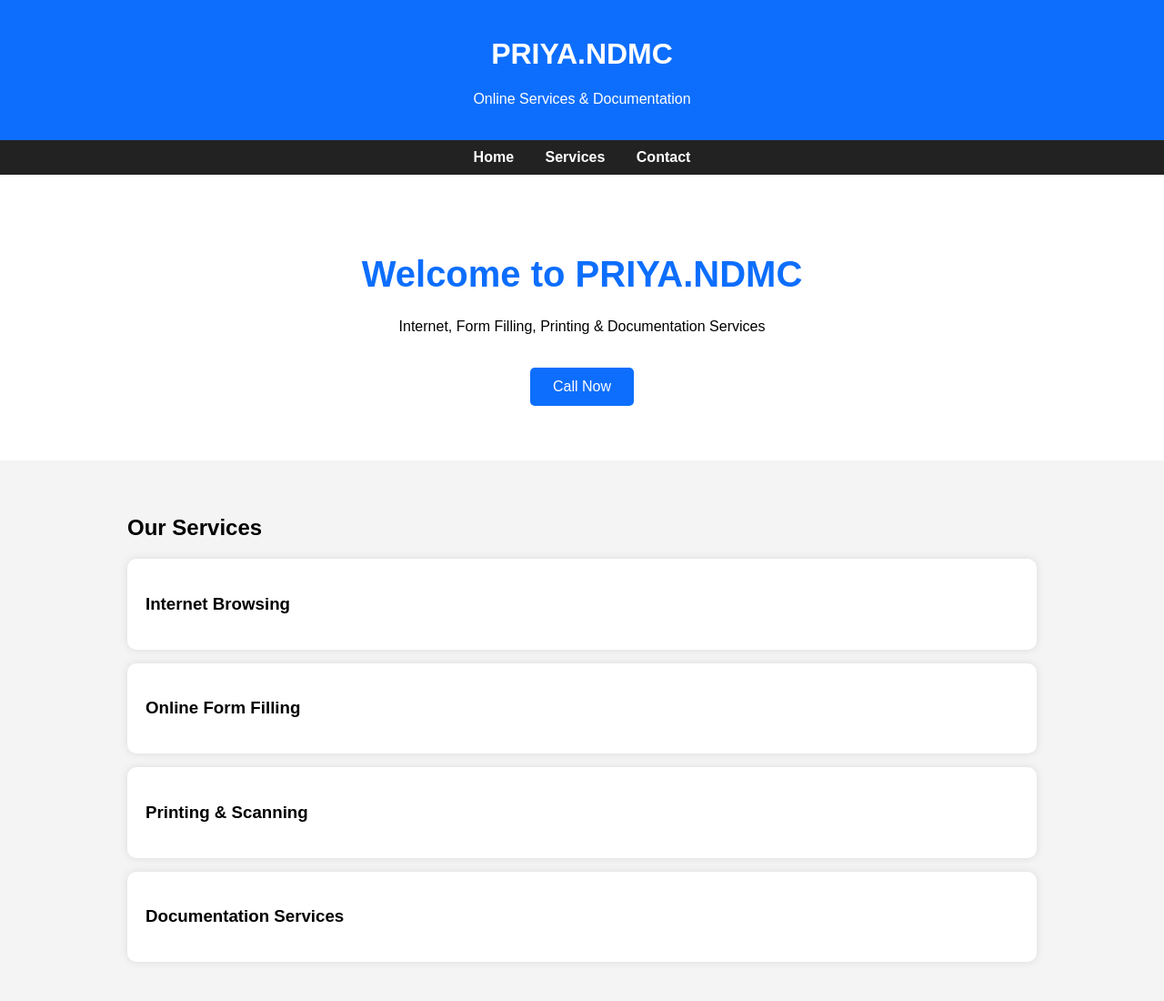
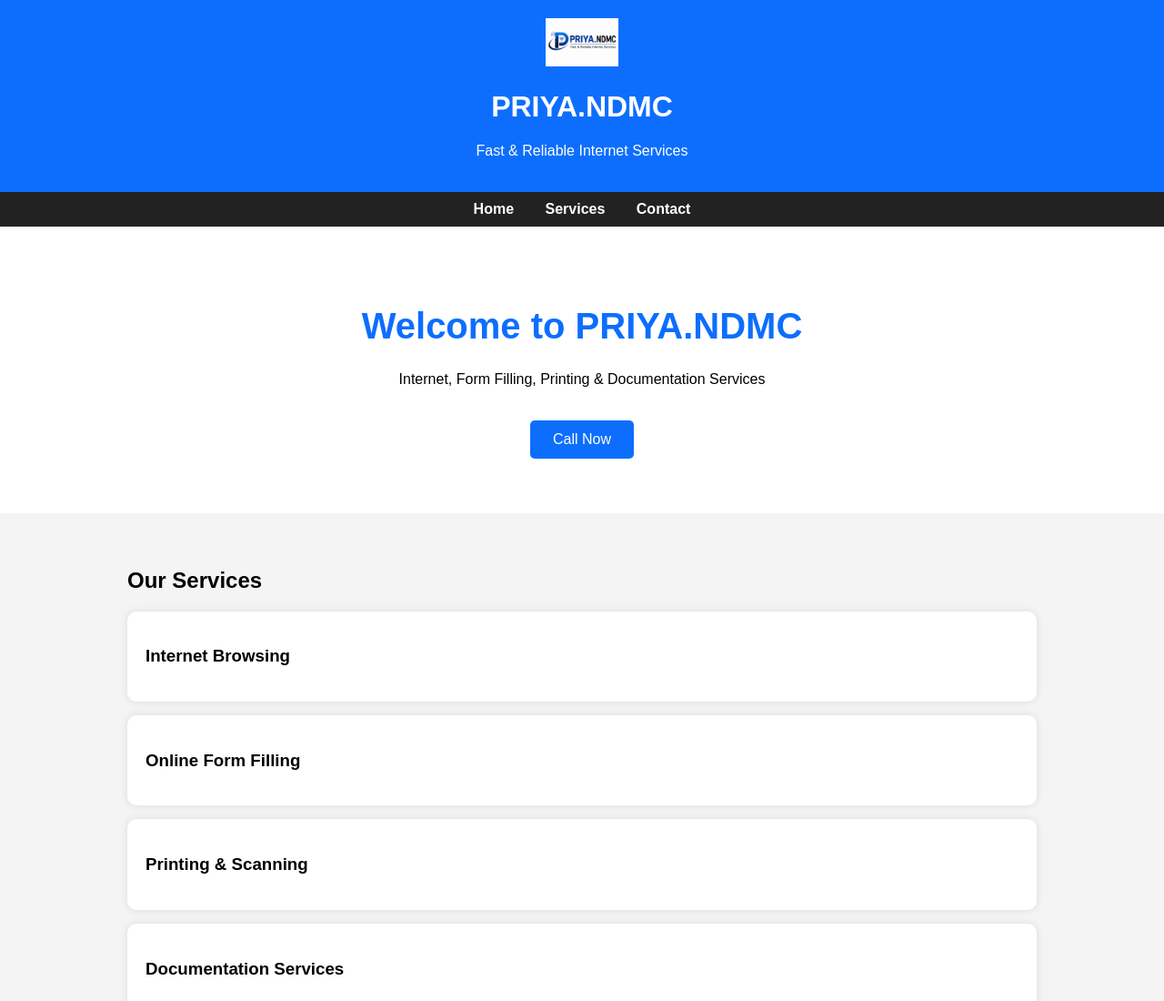
Before and after one commit to priyakatoch90/Priyakatoch90, a plain HTML site: page index.html in a window 1280 px wide. Shown: the top 1100 px of the page at 91% size. Drawn offline with Linux system fonts and the light colour scheme.

Commit message:
Update header content and add logo image

```diff
--- a/index.html
+++ b/index.html
@@ -80,8 +80,9 @@ margin-top:30px;
 <body>
 
 <header>
-<h1>PRIYA.NDMC</h1>
-<p>Online Services & Documentation</p>
+  <img src="Logo.png" alt="PRIYA.NDMC Logo" width="80">
+  <h1>PRIYA.NDMC</h1>
+  <p>Fast & Reliable Internet Services</p>
 </header>
 
 <nav>
```
